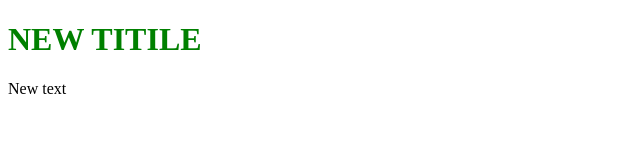
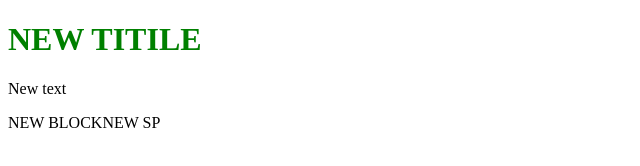
Before and after one commit to gresnn/gitproject, a plain HTML site: page index.html in a window 1280 px wide. Shown: the whole page, without its empty margins (0-640 px from the left). Drawn offline with Linux system fonts and the light colour scheme.

Commit message:
added div and span

```diff
--- a/index.html
+++ b/index.html
@@ -9,6 +9,7 @@
 <body>
 <h1>NEW TITILE</h1>
 <p>New text</p>
+<div>NEW BLOCK<span>NEW SP</span></div>
 <script type="text/javascript" src="src/script.js"></script>
 </body>
 </html>
```
